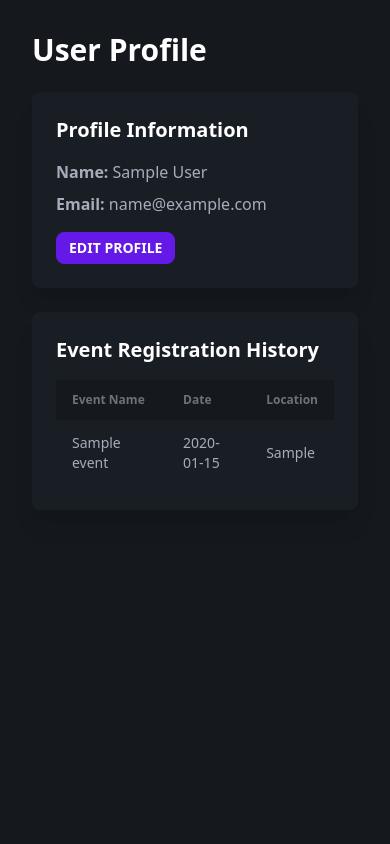
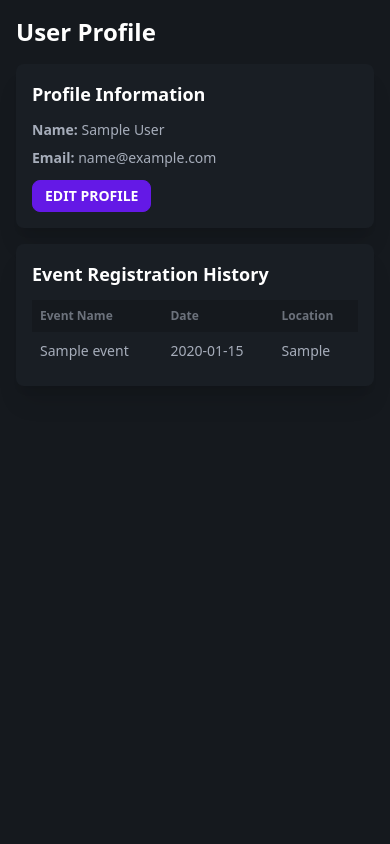
Before and after one commit to KnoWingFly/eventwebsitephp, a PHP site: page /user/profile.php in a window 390 px wide. Run offline with PHP 8.4, Linux system fonts and the light colour scheme; the visitor is signed in with stand-in values (Sample User, id 1); tables that the repository leaves empty hold one stand-in row (values such as "Sample post"); some libraries are stand-ins or nearby versions.

Commit message:
responsive

```diff
--- a/user/profile.php
+++ b/user/profile.php
@@ -32,38 +32,38 @@ $registered_events = $stmt_history->fetchAll(PDO::FETCH_ASSOC);
     <link href="https://cdn.jsdelivr.net/npm/daisyui@3.7.3/dist/full.css" rel="stylesheet" type="text/css" />
     <script src="https://cdn.tailwindcss.com"></script>
 </head>
-<body class="min-h-screen bg-base-300 p-8">
-    <div class="max-w-5xl mx-auto space-y-6">
-        <h1 class="text-3xl font-bold text-base-content text-white">User Profile</h1>
+<body class="min-h-screen bg-base-300 p-4 sm:p-6 md:p-8">
+    <div class="max-w-5xl mx-auto space-y-4 sm:space-y-6">
+        <h1 class="text-2xl sm:text-3xl font-bold text-base-content text-white">User Profile</h1>
 
-        <div class="bg-base-200 shadow-xl rounded-lg p-6">
-            <h2 class="text-xl font-semibold mb-4 text-base-content text-white">Profile Information</h2>
-            <div class="space-y-2 text-base-content">
+        <div class="bg-base-200 shadow-xl rounded-lg p-4 sm:p-6">
+            <h2 class="text-lg sm:text-xl font-semibold mb-3 sm:mb-4 text-base-content text-white">Profile Information</h2>
+            <div class="space-y-2 text-base-content text-sm sm:text-base">
                 <p><span class="font-semibold">Name:</span> <?php echo htmlspecialchars($user['name']); ?></p>
                 <p><span class="font-semibold">Email:</span> <?php echo htmlspecialchars($user['email']); ?></p>
             </div>
-            <div class="mt-4">
+            <div class="mt-3 sm:mt-4">
                 <a href="edit_profile.php" class="btn btn-primary btn-sm">Edit Profile</a>
             </div>
         </div>
 
-        <div class="bg-base-200 shadow-xl rounded-lg p-6">
-            <h2 class="text-xl font-semibold mb-4 text-base-content text-white">Event Registration History</h2>
+        <div class="bg-base-200 shadow-xl rounded-lg p-4 sm:p-6">
+            <h2 class="text-lg sm:text-xl font-semibold mb-3 sm:mb-4 text-base-content text-white">Event Registration History</h2>
             <div class="overflow-x-auto">
-                <table class="table w-full">
+                <table class="table w-full text-sm sm:text-base">
                     <thead>
                         <tr>
-                            <th class="text-left bg-base-300">Event Name</th>
-                            <th class="text-left bg-base-300">Date</th>
-                            <th class="text-left bg-base-300">Location</th>
+                            <th class="text-left bg-base-300 px-2 py-2 sm:px-4 sm:py-3">Event Name</th>
+                            <th class="text-left bg-base-300 px-2 py-2 sm:px-4 sm:py-3">Date</th>
+                            <th class="text-left bg-base-300 px-2 py-2 sm:px-4 sm:py-3">Location</th>
                         </tr>
                     </thead>
                     <tbody>
                         <?php foreach ($registered_events as $event): ?>
                         <tr>
-                            <td><?php echo htmlspecialchars($event['name']); ?></td>
-                            <td><?php echo htmlspecialchars($event['event_date']); ?></td>
-                            <td><?php echo htmlspecialchars($event['location']); ?></td>
+                            <td class="px-2 py-2 sm:px-4 sm:py-3"><?php echo htmlspecialchars($event['name']); ?></td>
+                            <td class="px-2 py-2 sm:px-4 sm:py-3"><?php echo htmlspecialchars($event['event_date']); ?></td>
+                            <td class="px-2 py-2 sm:px-4 sm:py-3"><?php echo htmlspecialchars($event['location']); ?></td>
                         </tr>
                         <?php endforeach; ?>
                     </tbody>
```
